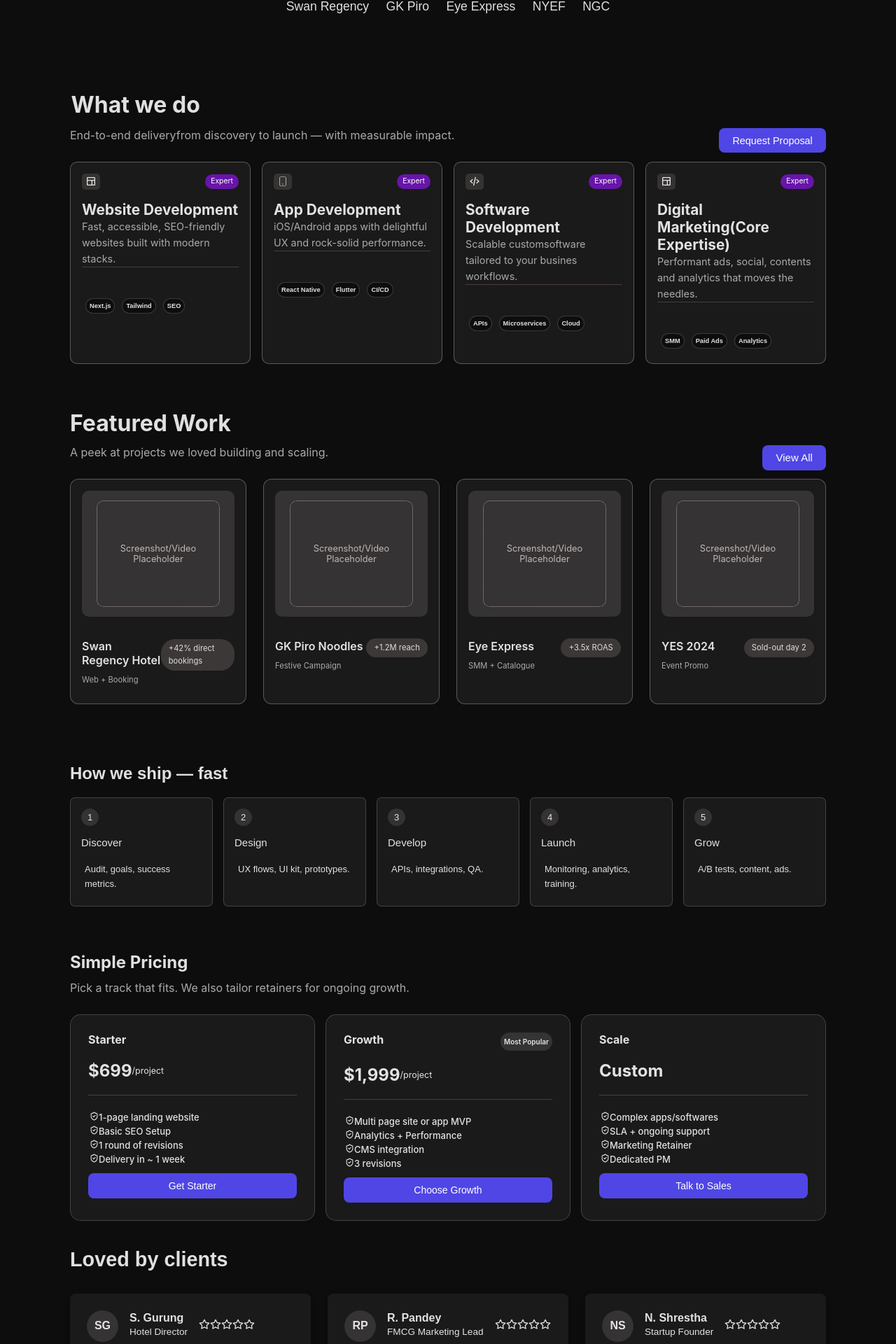
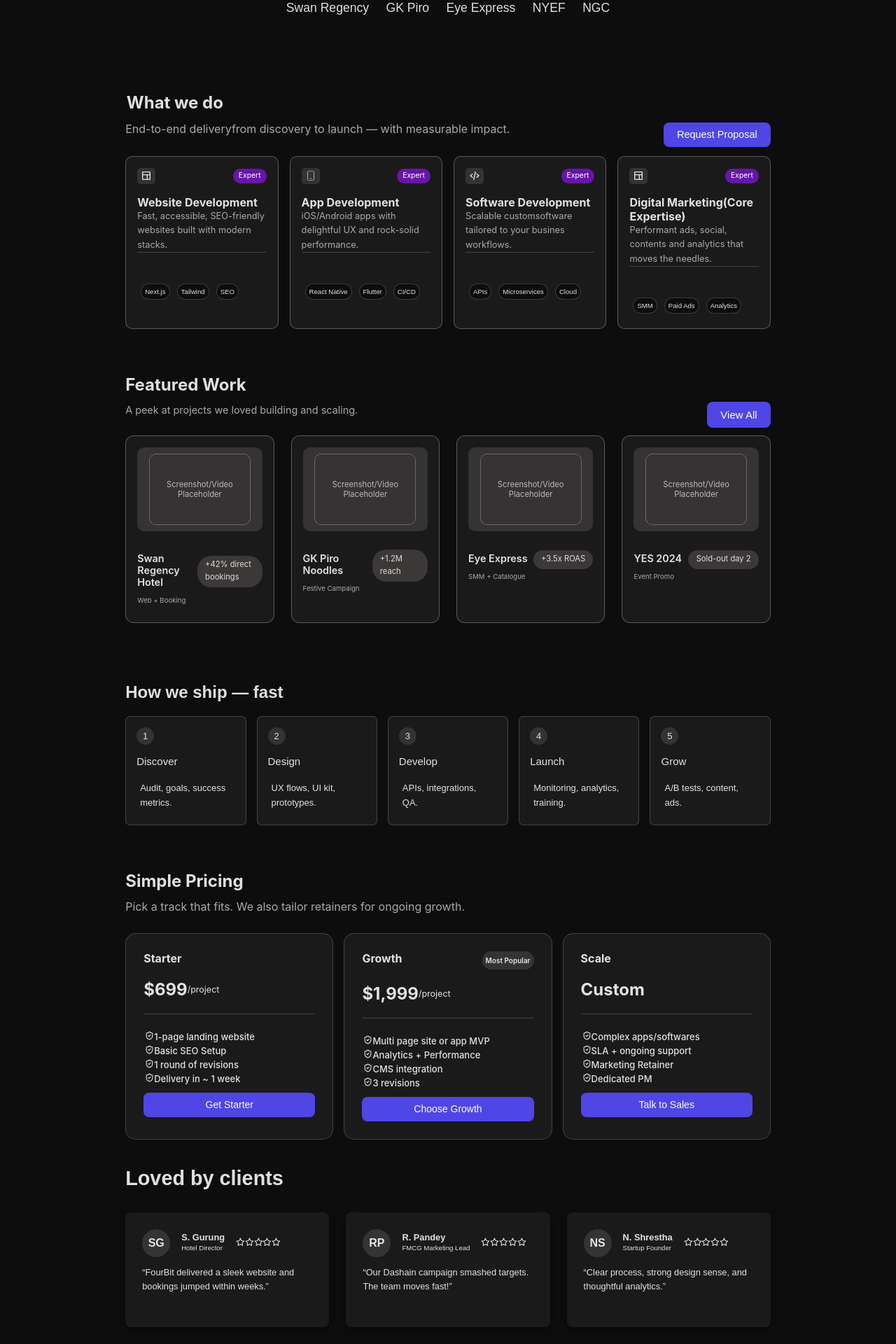
Before and after one commit to Narayan1030/FourBit-Website, a React (Vite) app: page / in a window 1280 px wide. Shown: the part 599-2519 px from the top of the page at 70% size. Built offline with nearby package versions, Linux system fonts and the light colour scheme.

Commit message:
container width corrected

```diff
--- a/src/components/Hero/Hero.css
+++ b/src/components/Hero/Hero.css
@@ -7,13 +7,13 @@
 } */
 
 .hero-container {
-  max-width: 1200px;
+  max-width: 1024px;
   display: flex;
   justify-content: space-between;
   align-items: center;
   width: 100%;
   /* padding: 0 rem; */
-  flex-wrap: wrap;
+  flex-wrap: nowrap;
   margin: 60px 0;
   font-family: 'Poppins', sans-serif;
 }
@@ -33,7 +33,7 @@
   flex-direction: column;
   /* gap: 0px; */
   /* margin-bottom: 20px; */
-  font-size: 2.5rem;
+  font-size: 2rem;
   /* justify-content: center; */
   font-weight: 800;
 }
--- a/src/components/Navbar/NAvbar.css
+++ b/src/components/Navbar/NAvbar.css
@@ -1,18 +1,15 @@
 .navbar {
   display: flex;
   justify-content: space-between;
-  /* flex-wrap: wrap; */
   align-items: center;
   background: var(--bg-color);
   max-width: 1200px;
   width: 100%;
-  /* padding: 10px 10%; */
   color: var(--text-color);
   font-family: Arial, sans-serif;
   position: sticky;
   top: 0;
   z-index: 1000;
-  /* background-color: blur; */
   background: rgba(46, 1, 1, 0.2); /* semi-transparent */
   backdrop-filter: blur(10px); /* blur effect */
   -webkit-backdrop-filter: blur(10px); /* for Safari support */
@@ -33,9 +30,6 @@ body.light .navbar {
   height: 5rem;
   width: 5rem;
 }
-
-
-
 .nav-services {
   display: flex;
   /* margin-left: 25vw; */
@@ -43,6 +37,9 @@ body.light .navbar {
   list-style-type: none;
   padding: 0;
   margin: 0;
+}
+.hamburger-nav{
+  display: none;
 }
 
 .services {
@@ -56,7 +53,12 @@ body.light .navbar {
   color: var(--text-color);
   cursor: pointer;
   /* margin-top: 15px; */
+  &:hover{
+    color: var(--hover-text);
+    text-decoration: underline;
+  }
 }
+
 
 .toggle-container {
   display: flex;
@@ -118,8 +120,11 @@ input:checked + .slider:before {
 .quote:hover {
   background: #6b63ff7b;
 }
+.hamburger-menu{
+  display: none;
+}
 
-
+@media(max-width:)
 
 
 
@@ -154,5 +159,8 @@ input:checked + .slider:before {
   .nav-services{
     display: none;
   }
+  .hamburger-menu{
+    display: inline;
+  }
 
 }
--- a/src/components/Navbar/Navbar.jsx
+++ b/src/components/Navbar/Navbar.jsx
@@ -1,13 +1,19 @@
 import "./Navbar.css";
 import { useState } from "react";
 import logo from "./../../assets/4bitlogo.png"
+import { GiHamburgerMenu } from "react-icons/gi";
 
 // const Navbar = ({light, setLight}) => {
 
 export default function Navbar({light, setLight}){
+  const [showMenu,setShowMenu] = useState(false)
   function toggleTheme(){
     // document.body.classList.toggle("light");
     setLight(!light);
+  }
+
+  function openHamburgerMenu(){
+    setShowMenu(!showMenu)
   }
   return (
     <>
@@ -16,7 +22,7 @@ export default function Navbar({light, setLight}){
           <img src={logo} alt="company logo" className="fourbitlogo" />
         </div>
         <div className="services">
-          <ul className="nav-services">
+          <ul className={showMenu? "nav-services":"hamburger-nav"}>
             <li>Services</li>
             <li>Work</li>
             <li>Process</li>
@@ -34,6 +40,8 @@ export default function Navbar({light, setLight}){
             </label>
           </div>
           <button className="quote">Get a Quote</button>
+          <div className="hamburger-menu" onClick={openHamburgerMenu}><GiHamburgerMenu style={{backgroundColor:"var(--bg-color)"} }/></div>
+
         </div>
       </div>
     </>
--- a/src/components/Review/Review.css
+++ b/src/components/Review/Review.css
@@ -1,7 +1,7 @@
 .review-section {
   /* display: flex; */
   /* padding: 60px 10%; */
-  text-align: left;
+  /* text-align: left; */
   background: var(--bg-color);
   color: var(--text-color);
 }
@@ -18,7 +18,7 @@
 .review-container {
   display: flex;
   gap: 1.5rem;
-  flex-wrap: wrap;
+  flex-wrap: nowrap;
 }
 
 .review-card {
@@ -27,13 +27,11 @@
   background: var(--card-bg);
   border-radius: 8px;
   padding: 1.5rem;
-  width: 300px;
+  /* width: 300px; */
   flex: 1;
-  min-width: 260px;
+  /* min-width: 260px; */
   box-shadow: 0px 4px 8px rgba(0,0,0,0.4);
   transition: transform 0.2s ease;
-
-
 }
 
 .review-card:hover {
@@ -51,8 +49,8 @@
   background: var(--icon-bg);
   color: var(--review-text);
   font-weight: 600;
-  width: 45px;
-  height: 45px;
+  width: 40px;
+  height: 40px;
   display: flex;
   align-items: center;
   justify-content: center;
@@ -61,25 +59,25 @@
 }
 
 .review-name {
-  font-size: 1rem;
+  font-size: 0.8rem;
   font-weight: 600;
   margin: 0;
-    color: var(--review-text);
+  color: var(--review-text);
 
 }
 
 .review-role {
-  font-size: 0.85rem;
+  font-size: 0.6rem;
   color: var(--review-role);
   margin: 0;
 }
 
 .review-rating {
-  margin: 0.5rem 0;
+  margin: 0.3rem 0;
 }
 
 .star {
-  font-size: 1rem;
+  font-size: 0.8rem;
   color: var(--review-star);
 }
 
@@ -88,10 +86,10 @@
 }
 
 .review-text {
-  font-size: 0.95rem;
+  font-size: 0.8rem;
   line-height: 1.5;
   margin-top: 0.5rem;
-  color: var(--review-secondary-text);
+  /* color: var(--review-secondary-text); */
 }
 
 @media(max-width: 480px){
@@ -99,4 +97,7 @@
     max-width: 95%;
     width: 100%;
   }
+  .review-container{
+    flex-wrap: wrap;
+  }
 }
--- a/src/components/Services/Services.css
+++ b/src/components/Services/Services.css
@@ -1,14 +1,8 @@
 .service-container {
-  /* max-width: 1200px; */
   display: flex;
   flex-direction: column;
   justify-content: center;
-  /* align-items: center; */
-  /* padding: 60px 10%; */
-  /* margin: 10px; */
   margin-top: 50px;
-  /* gap: 15px; */
-  /* width: 100%; */
   font-family: "Inter", sans-serif;
   background: var(--bg-color);
 }
@@ -33,7 +27,7 @@
 }
 
 .service-container h1 {
-  font-size: 2rem;
+  font-size: 1.5rem;
   margin: 0.1rem;
   /* padding: 5px; */
 }
@@ -51,6 +45,7 @@
   grid-template-columns: repeat(4, 1fr);
   width: 100%;
   gap: 1rem;
+  height: auto;
   /* padding: 10px; */
   /* margin:px; */
 }
@@ -109,20 +104,20 @@
   padding-bottom: 0;
 }
 .service-detail-title {
-  font-size: 1.3rem;
+  font-size: 1rem;
   margin: 0;
   padding: 0;
 }
 .service-detail-para {
-  font-size: 0.9rem;
+  font-size: 0.8rem;
   margin: 0;
   padding: 0;
   color: var(--special-text);
 }
 .service-tools > button {
   margin: 5px;
-  font-size: 0.58rem;
-  font-weight: 800;
+  font-size: 0.6rem;
+  font-weight: 500;
   padding: 5px;
   background-color: var(--bg-color);
   color: var(--text-color);
--- a/src/components/Work/Work.css
+++ b/src/components/Work/Work.css
@@ -2,9 +2,7 @@
 
 /* Container */
 .featured-work-container {
-  max-width: 1200px;
   margin-top: 50px;
-  /* padding: 0 10%; */
   color: var(--text-color);
   font-family: "Inter", sans-serif;
   background: var(--bg-color);
@@ -20,13 +18,13 @@
 }
 
 .featured-work-description h2 {
-  font-size: 2rem;
+  font-size: 1.5rem;
   font-weight: 700;
   margin: 0;
 }
 
 .featured-work-description p {
-  font-size: 1rem;
+  font-size: 0.9rem;
   color: var(--special-text);
 }
 
@@ -91,7 +89,7 @@
   display: flex;
   justify-content: center;
   align-items: center;
-  min-height: 180px;
+  min-height: 120px;
 }
 .vid {
   /* background-color: rgb(45, 40, 40); */
@@ -101,13 +99,13 @@
   display: flex;
   justify-content: center;
   align-items: center;
-  min-height: 150px;
+  min-height: 100px;
   width: 80%;
   color: var(--special-text);
 }
 
 .placeholder-image {
-  font-size: 0.8rem;
+  font-size: 0.7rem;
   color: #c3b6b6;
   text-align: center;
 }
@@ -121,13 +119,13 @@
 }
 
 .org-service h3 {
-  font-size: 1rem;
+  font-size: 0.9rem;
   font-weight: 600;
   margin-bottom: 0.2rem;
 }
 
 .org-service p {
-  font-size: 0.7rem;
+  font-size: 0.6rem;
   color: #aaa;
   margin-bottom: 0.5rem;
 }
@@ -141,6 +139,8 @@
   border-radius: 20px;
   color: #ddd;
 }
+
+
 @media(max-width: 480px){
   .featured-work-container{
     max-width: 95%;
--- a/src/index.css
+++ b/src/index.css
@@ -6,6 +6,7 @@
   --button-text: #ffffff;
   --icon-bg: #3d3a3ac7;
   --special-text: #aaa;
+  --hover-text: #3226cf;
 }
 .light {
   --bg-color: #fffffff2;
@@ -47,7 +48,7 @@ body {
   display: flex;
   flex-direction: column;
   gap: 15px;
-  max-width: 1200px;
+  max-width: 1024px;
   background: var(--bg-color);
   color: var(--text-color);
   padding: 0 5%;
@@ -118,7 +119,7 @@ button:hover {
 
 @media(max-width: 350px){
   .container{
-    max-width: 100%;
+    max-width: 95%;
     width: 100%;
     padding: 1rem;
     border: 1px solid blue;
```
